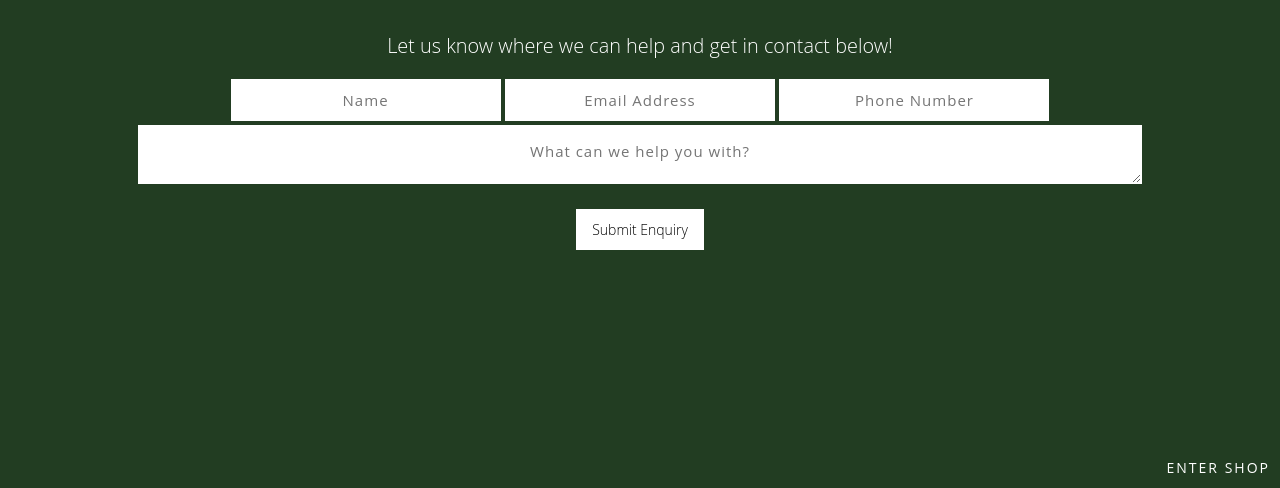
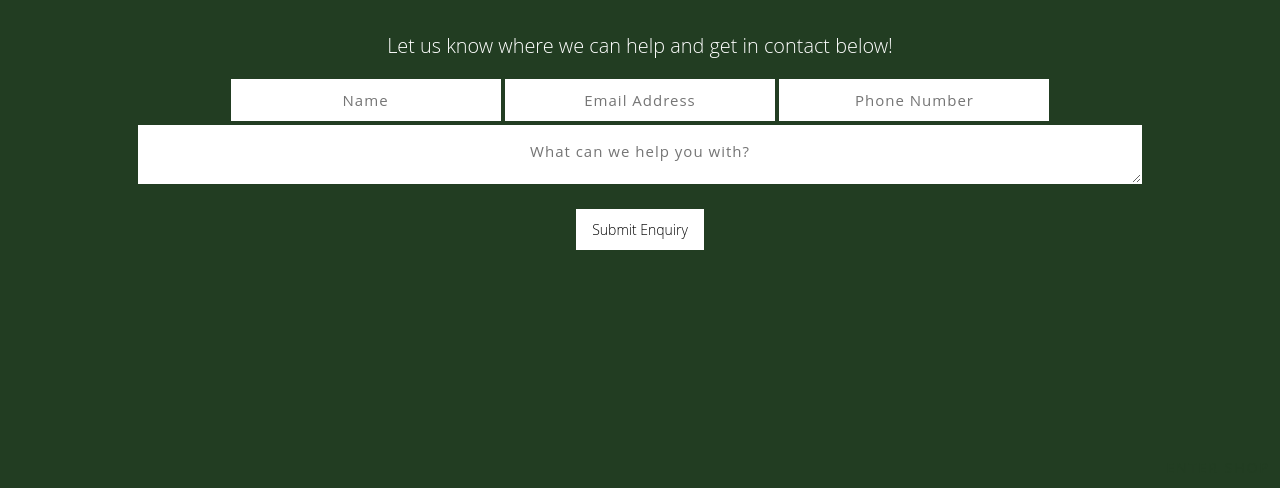
Before and after one commit to maaxbrennan/make-a-wook-foundation, a plain HTML site: page index.html in a window 1280 px wide. Shown: the part 312-800 px from the top of the page. Drawn offline with Linux system fonts and the light colour scheme; a web font is replaced by a local one.

Commit message:
Update main.css

```diff
--- a/main.css
+++ b/main.css
@@ -128,8 +128,9 @@ input[type="text"] {
 
 .shop-button {
     position: absolute;
-    bottom: 10px;
-    right: 10px;
+    bottom: 0;
+    right: 0;
+    padding: 10px;
 }
 
 .shop-button p {
@@ -138,7 +139,7 @@ input[type="text"] {
 }
 
 .shop-button p a {
-    color: white;
+    color: #223d22;
     font-size: 14px;
     text-transform: uppercase;
     text-decoration: none;
```
